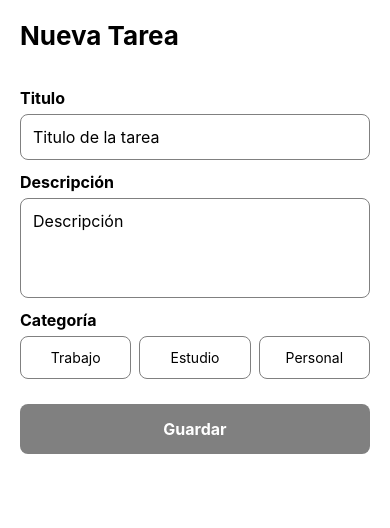
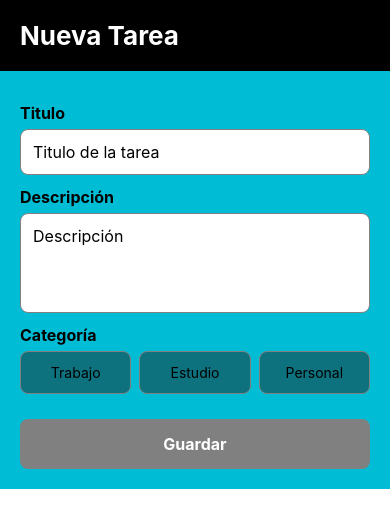
Before and after one commit to NickSv96/TypescriptApp, a React Native app: screen / in a window 390 px wide. Shown: the top 528 px of the page. Built offline with nearby package versions, Linux system fonts and the light colour scheme.

Commit message:
se subio todo a la rama add-task-form, se actualizaron los estilos acorde a lo que venia siendo la app en general y se actualizo el requerimiento de validacion de titulo a minimo de 3 caracteres.

```diff
--- a/src/components/ProfileCard/ProfileCard.tsx
+++ b/src/components/ProfileCard/ProfileCard.tsx
@@ -1,4 +1,3 @@
-import React from 'react'
 import { View, Text, Image, StyleSheet } from 'react-native'
 import COLORS from '../../constans/theme'
 type Props = {
--- a/src/components/TaskForm/TaskForm.tsx
+++ b/src/components/TaskForm/TaskForm.tsx
@@ -1,5 +1,6 @@
 import { useState } from 'react'
 import { View, Text, StyleSheet, TouchableOpacity, Alert, KeyboardAvoidingView, TextInput } from 'react-native'
+import COLORS from '../../constans/theme';
 
 export default function TaskForm() {
     const [title, setTitle] = useState("");
@@ -12,7 +13,7 @@ export default function TaskForm() {
     const handleAddTask = () => {
         setTouchedTitle(true)
         setTouchedDescription(true)
-        if (title.trim().length < 5 || description.trim().length < 10) {
+        if (title.trim().length < 3 || description.trim().length < 10) {
             return;
         }
         const task = {
@@ -31,12 +32,13 @@ export default function TaskForm() {
         setTouchedTitle(false)
     }
 
-    const titleError = touchedTitle && title.trim().length < 5
+    const titleError = touchedTitle && title.trim().length < 3
     const descriptionError = touchedDescription && description.trim().length < 10
     const formError = title.trim().length < 5 || description.trim().length < 10;
     return (
-        <KeyboardAvoidingView style={styles.container}>
+        <KeyboardAvoidingView >
             <Text style={styles.title}>Nueva Tarea</Text>
+            <View style={styles.container}>
                 <Text style={styles.label}>Titulo</Text>
                 <TextInput style={[styles.input, titleError && styles.errorInput]}
                     placeholder='Titulo de la tarea'
@@ -48,7 +50,7 @@ export default function TaskForm() {
                 />
                 {
                     titleError && (
-                    <Text style={styles.error}>El titulo debe tener al menos 5 caracteres.</Text>
+                        <Text style={styles.error}>El titulo debe tener al menos 3 caracteres.</Text>
                     )
                 }
                 <Text style={styles.label}>Descripción</Text>
@@ -96,6 +98,7 @@ export default function TaskForm() {
                 >
                     <Text style={styles.buttonText}>Guardar</Text>
                 </TouchableOpacity>
+            </View>
         </KeyboardAvoidingView>
     );
 }
@@ -105,11 +108,14 @@ const styles = StyleSheet.create({
         flex: 1,
         padding: 20,
         justifyContent: 'center',
+        backgroundColor: COLORS.primary,
     },
     title: {
+        padding: 20,
         fontSize: 26,
         fontWeight: 'bold',
-        marginBottom: 25,
+        backgroundColor: 'black',
+        color: COLORS.textLight,
     },
     label: {
         fontSize: 16,
@@ -123,6 +129,7 @@ const styles = StyleSheet.create({
         borderRadius: 8,
         padding: 12,
         fontSize: 16,
+        backgroundColor: 'white',
     },
     description: {
         height: 100,
@@ -141,6 +148,7 @@ const styles = StyleSheet.create({
     },
     category: {
         flex: 1,
+        backgroundColor: COLORS.secundary,
         padding: 12,
         alignItems: 'center',
         borderWidth: 1,
@@ -153,7 +161,7 @@ const styles = StyleSheet.create({
     button: {
         marginTop: 25,
         padding: 15,
-        backgroundColor: 'blue',
+        backgroundColor: 'black',
         borderRadius: 8,
         alignItems: 'center',
     },
--- a/src/constans/theme.ts
+++ b/src/constans/theme.ts
@@ -1,5 +1,6 @@
 const COLORS = {
     primary: "#00BCD4",
+    secundary: "#0e717e",
     background: "",
     card: "#000000",
     text: "black",
```
Lines whose indentation alone changed are shown as unchanged.
